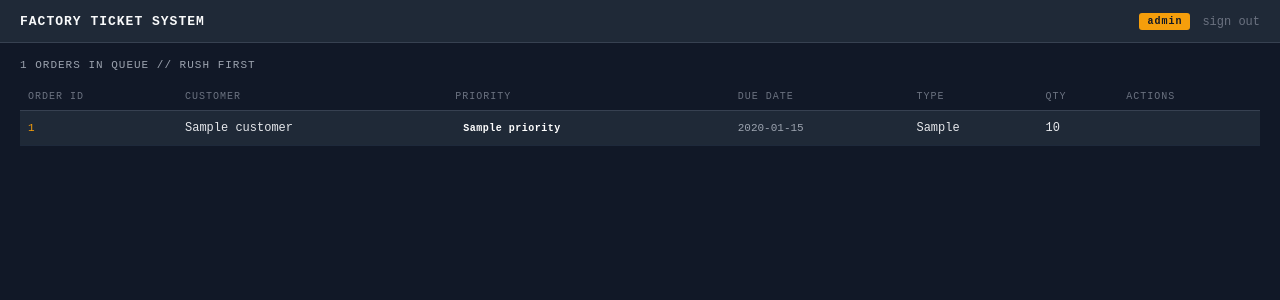
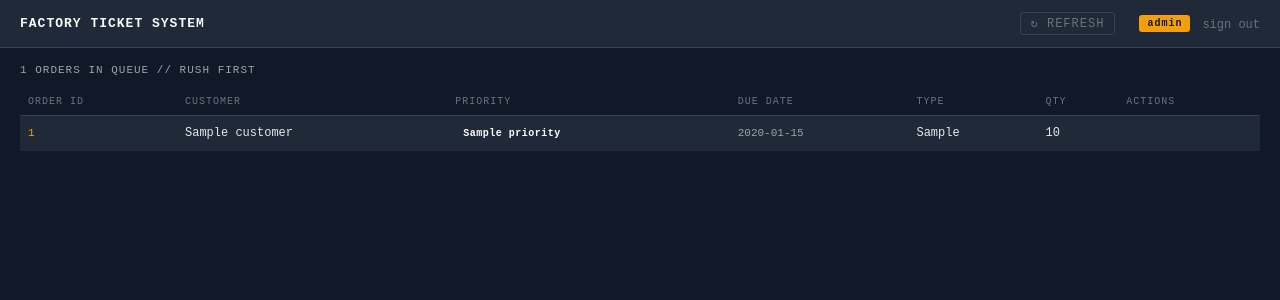
Before and after one commit to TICROSS1010/factory-ticket-system, a Spring app: page /tickets in a window 1280 px wide. Shown: the top 300 px of the page. Run offline with Thymeleaf, Linux system fonts and the light colour scheme; the template is opened without the code that fills it: most values are stand-ins (such as "Sample title", 1, 10 or a date in 2020); data that the repository does not hold is empty; some of the project's set-up classes (security, data sources, template engines, error pages and the like) are left out, and stand-ins take their place.

Commit message:
created refresh button

```diff
--- a/src/main/resources/templates/tickets.html
+++ b/src/main/resources/templates/tickets.html
@@ -59,6 +59,23 @@
 
         .nav-logout:hover {
             color: #9ca3af;
+        }
+
+        .nav-refresh {
+            color: #6b7280;
+            font-size: 12px;
+            background: none;
+            border: 1px solid #374151;
+            border-radius: 3px;
+            padding: 3px 10px;
+            cursor: pointer;
+            font-family: 'Courier New', monospace;
+            letter-spacing: 1px;
+        }
+
+        .nav-refresh:hover {
+            color: #9ca3af;
+            border-color: #4b5563;
         }
 
         /* ── Page content ─────────────────────────────────────────────── */
@@ -188,6 +205,7 @@
 <div class="navbar">
     <span class="nav-title">FACTORY TICKET SYSTEM</span>
     <div class="nav-right">
+        <button class="nav-refresh" onclick="window.location.reload()">↻ REFRESH</button>
         <span class="nav-user" sec:authentication="name">user</span>
         <span class="nav-role" th:text="${role}">ROLE</span>
         <form th:action="@{/logout}" method="post" style="display:inline;">
```
